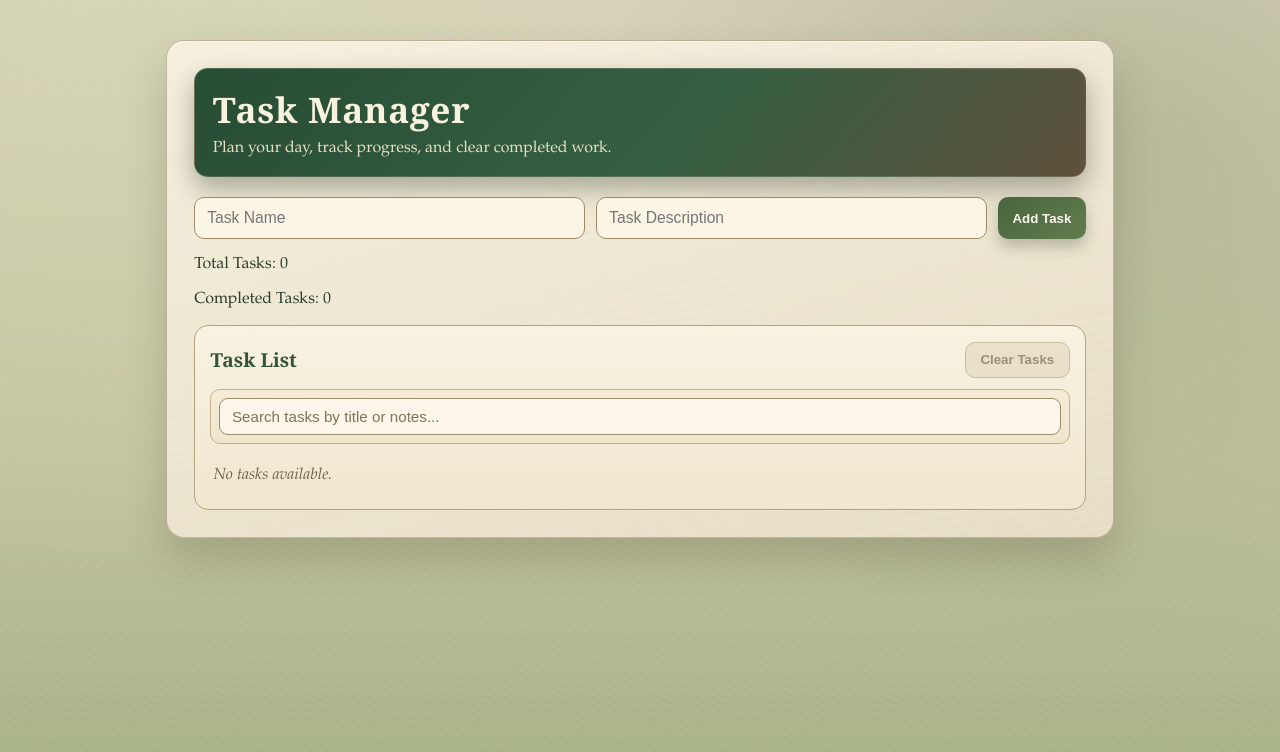
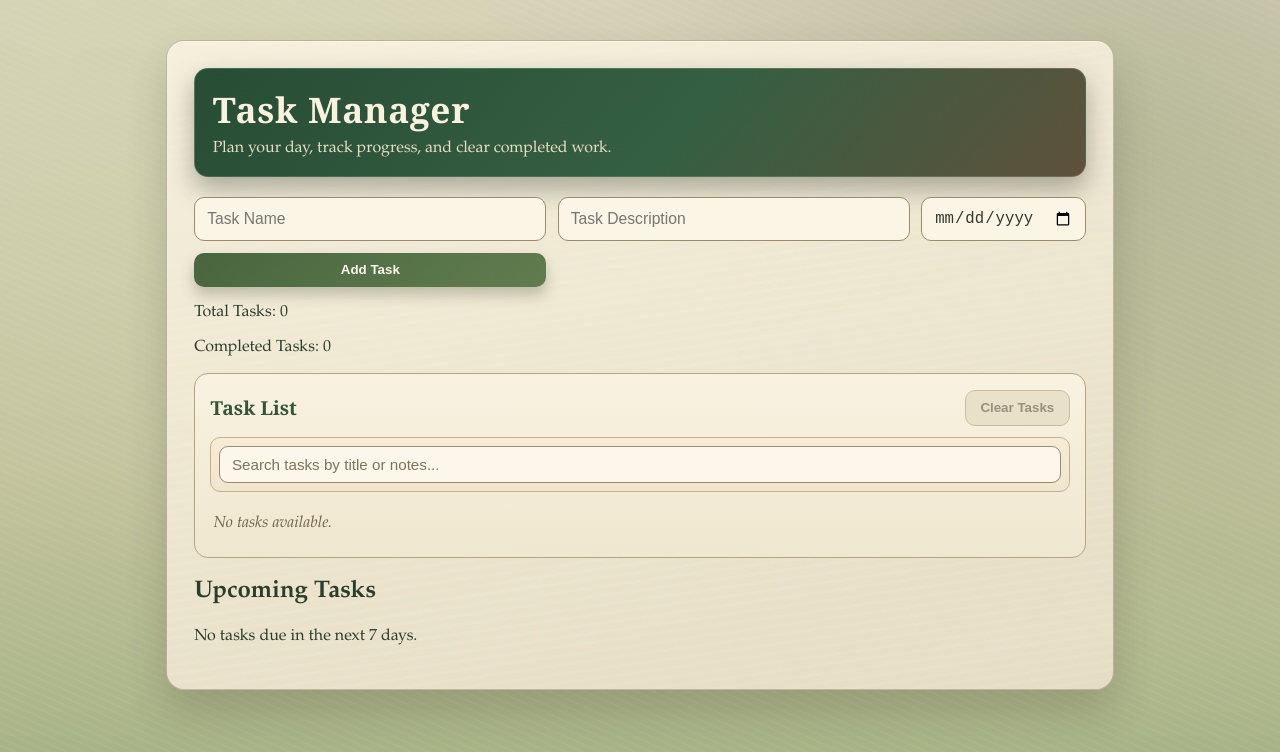
Before and after one commit to Enabwodahs1997/ReactFinalProject, a React (Vite) app: page / in a window 1280 px wide. Shown: the top 752 px of the page. Built offline with nearby package versions, Linux system fonts and the light colour scheme.

Commit message:
Added BrowserRouter import to main.jsx for potential future use. added date and time to task due dates, added a new component for task submission, and created a custom hook for local storage management and updated to work with the date and time changes.

```diff
--- a/src/App.jsx
+++ b/src/App.jsx
@@ -1,5 +1,6 @@
 import TaskSubmission from './components/TaskSubmission'
 import './App.css'
+import { TaskDueDates } from './components/TaskDueDates'
 
 // The App component serves as the main entry point of the application,
 // rendering the TaskSubmission component which contains the core
@@ -15,6 +16,7 @@ function App() {
           <p>Plan your day, track progress, and clear completed work.</p>
         </header>
         <TaskSubmission />
+        <TaskDueDates />
       </main>
     </div>
   )
--- a/src/components/TaskDueDates.jsx
+++ b/src/components/TaskDueDates.jsx
@@ -0,0 +1,42 @@
+import React from "react";
+import { useLocalStorage } from "../hooks/useLocalStorage";
+
+export const TaskDueDates = () => {
+    const [tasks] = useLocalStorage("tasks", []);
+    const today = new Date();
+    const startOfToday = new Date(today.getFullYear(), today.getMonth(), today.getDate());
+    const nextSevenDays = new Date(startOfToday.getTime() + 7 * 24 * 60 * 60 * 1000);
+
+    const upcomingTasks = tasks
+        .filter((task) => {
+            if (!task?.dueDate) {
+                return false;
+            }
+
+            const dueDate = new Date(task.dueDate);
+            if (Number.isNaN(dueDate.getTime())) {
+                return false;
+            }
+
+            return dueDate >= startOfToday && dueDate <= nextSevenDays;
+        })
+        .sort((leftTask, rightTask) => new Date(leftTask.dueDate) - new Date(rightTask.dueDate));
+
+    return (
+        <div className="task-due-dates">
+            <h2>Upcoming Tasks</h2>
+            {upcomingTasks.length === 0 ? (
+                <p>No tasks due in the next 7 days.</p>
+            ) : (
+                <ul>
+                    {upcomingTasks.map((task) => (
+                        <li key={task.id}>
+                            <strong>{task.name ?? task.title ?? "Untitled task"}</strong> - Due:{" "}
+                            {new Date(task.dueDate).toLocaleDateString()}
+                        </li>
+                    ))}
+                </ul>
+            )}
+        </div>
+    );
+};
--- a/src/components/TaskSubmission.jsx
+++ b/src/components/TaskSubmission.jsx
@@ -59,12 +59,19 @@ export default function TaskSubmission() {
 
     const name = formData.get('name')?.toString().trim();
     const description = formData.get('description')?.toString().trim();
+    const dueDate = formData.get('dueDate')?.toString().trim();
 
     if (!name || !description) {
       return;
     }
 
-    const newTask = { id: createTaskId(), name, description, completed: false };
+    const newTask = {
+      id: createTaskId(),
+      name,
+      description,
+      dueDate: dueDate || null,
+      completed: false,
+    };
     setTasks((prevTasks) => [...prevTasks, newTask]);
     event.target.reset();
   };
@@ -77,6 +84,7 @@ export default function TaskSubmission() {
       <form className="task-form" onSubmit={handleSubmit}>
         <input className="task-input" type="text" name="name" placeholder="Task Name" required />
         <input className="task-input" type="text" name="description" placeholder="Task Description" required />
+        <input className="task-input" type="date" name="dueDate" aria-label="Task due date" />
         <button className="btn btn-primary" type="submit">Add Task</button>
       </form>
 
--- a/src/hooks/useLocalStorage.jsx
+++ b/src/hooks/useLocalStorage.jsx
@@ -1,4 +1,6 @@
-import { useState, useEffect } from "react"
+import { useState, useEffect, useCallback } from "react"
+
+const LOCAL_STORAGE_SYNC_EVENT = "local-storage-sync"
 
 export function useLocalStorage(key, initialValue) {
 	const [value, setValue] = useState(() => {
@@ -15,13 +17,56 @@ export function useLocalStorage(key, initialValue) {
 		return initialValue
 	})
 
+	const setStoredValue = useCallback((nextValueOrUpdater) => {
+		setValue((previousValue) =>
+			typeof nextValueOrUpdater === "function"
+				? nextValueOrUpdater(previousValue)
+				: nextValueOrUpdater
+		)
+	}, [])
+
 	useEffect(() => {
 		try {
 			localStorage.setItem(key, JSON.stringify(value))
+			window.dispatchEvent(
+				new CustomEvent(LOCAL_STORAGE_SYNC_EVENT, { detail: { key, value } })
+			)
 		} catch {
 			// Ignore write failures (private mode/full storage) and keep app running.
 		}
 	}, [key, value])
 
-	return [value, setValue]
+	useEffect(() => {
+		const syncValue = (event) => {
+			if (event.type === "storage") {
+				if (event.key !== key) {
+					return
+				}
+
+				try {
+					setValue(event.newValue !== null ? JSON.parse(event.newValue) : initialValue)
+				} catch {
+					setValue(initialValue)
+				}
+
+				return
+			}
+
+			if (event.type !== LOCAL_STORAGE_SYNC_EVENT || event.detail?.key !== key) {
+				return
+			}
+
+			setValue(event.detail.value)
+		}
+
+		window.addEventListener("storage", syncValue)
+		window.addEventListener(LOCAL_STORAGE_SYNC_EVENT, syncValue)
+
+		return () => {
+			window.removeEventListener("storage", syncValue)
+			window.removeEventListener(LOCAL_STORAGE_SYNC_EVENT, syncValue)
+		}
+	}, [key, initialValue])
+
+	return [value, setStoredValue]
 }
--- a/src/main.jsx
+++ b/src/main.jsx
@@ -1,6 +1,7 @@
 import { StrictMode } from 'react'
 import { createRoot } from 'react-dom/client'
-import { BrowserRouter } from 'react-router-dom'
+import { BrowserRouter } from 'react-router-dom' // I am importing this but not actually using it
+//I wanted to learn how to use it on another project and added it to this one incase I decided to use it.
 import './index.css'
 import App from './App.jsx'
 
```
